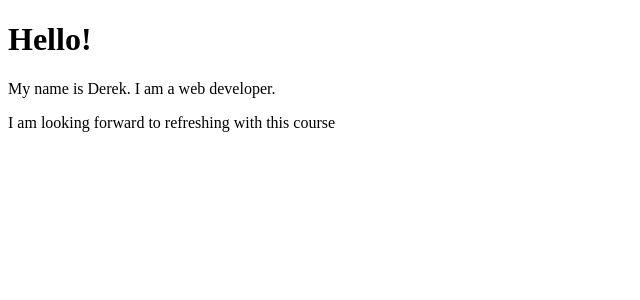
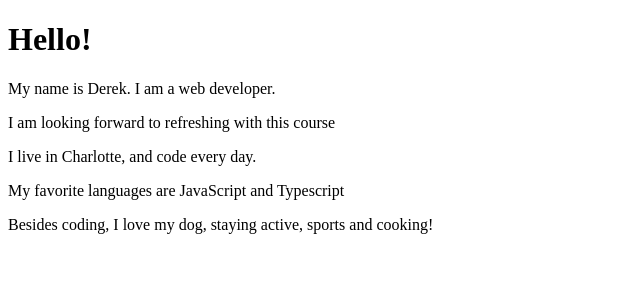
Before and after one commit to derekrdrill/react-app, a React (Create React App) app: page / in a window 1280 px wide. Shown: the top 300 px of the page, without its empty margins (0-640 px from the left). Built offline with nearby package versions, Linux system fonts and the light colour scheme.

Commit message:
Section 2 Chapter 11: setting up bio div that utilizes state

```diff
--- a/src/App.js
+++ b/src/App.js
@@ -1,11 +1,25 @@
 import React, { Component} from 'react';
 export default class App extends Component {
+    constructor() {
+        super();
+        this.state = { displayBio: true };
+    }
+
     render() {
         return (
             <div>
                 <h1>Hello!</h1>
                 <p>My name is Derek. I am  a web developer.</p>
                 <p>I am looking forward to refreshing with this course</p>
+                {
+                    this.state.displayBio ? (
+                        <div>
+                            <p>I live in Charlotte, and code every day.</p>
+                            <p>My favorite languages are JavaScript and Typescript</p>
+                            <p>Besides coding, I love my dog, staying active, sports and cooking!</p>
+                        </div>
+                    ) : null
+                }
             </div>
         )
     }
```
